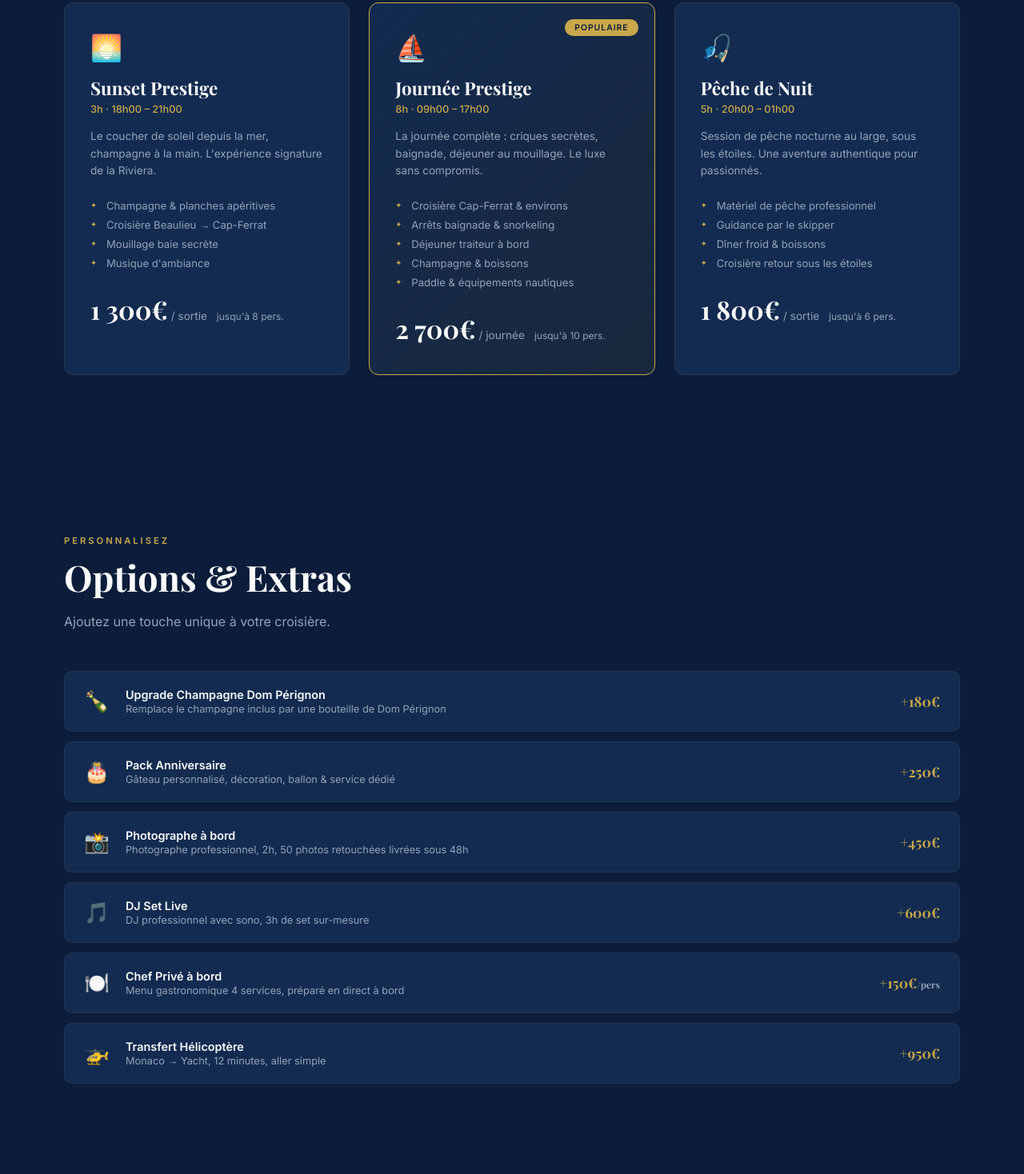
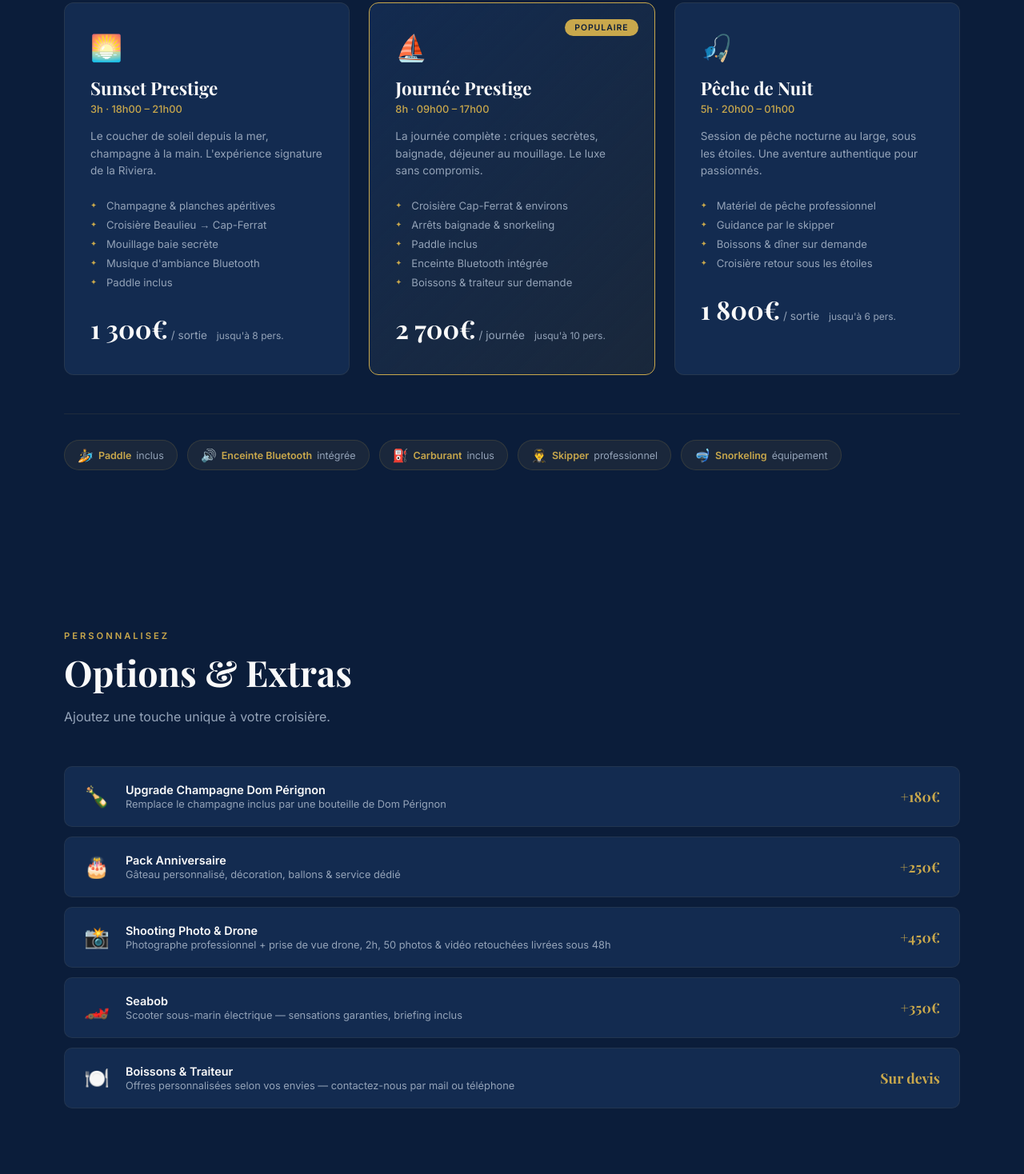
Before and after one commit to maxcla/prestigecharter, a plain HTML site: page index.html in a window 1280 px wide. Shown: the part 1092-2560 px from the top of the page at 80% size. Drawn offline with nearby package versions, Linux system fonts and the light colour scheme.

Commit message:
Update index.html

```diff
--- a/index.html
+++ b/index.html
@@ -28,7 +28,6 @@
       overflow-x: hidden;
     }
 
-    /* ========== NAV ========== */
     nav {
       position: fixed;
       top: 0;
@@ -44,7 +43,6 @@
       transition: all 0.3s ease;
     }
 
-    /* LOGO SVG inline */
     .logo-wrap {
       display: flex;
       align-items: center;
@@ -109,7 +107,6 @@
       transition: all 0.3s;
     }
 
-    /* ========== HERO ========== */
     .hero {
       position: relative;
       height: 100vh;
@@ -210,7 +207,6 @@
       50% { transform: translateY(8px); }
     }
 
-    /* ========== SECTIONS ========== */
     section {
       padding: 100px 40px;
       max-width: 1200px;
@@ -242,7 +238,6 @@
       margin-bottom: 48px;
     }
 
-    /* ========== FORMULES ========== */
     .formules-grid {
       display: grid;
       grid-template-columns: repeat(auto-fit, minmax(300px, 1fr));
@@ -343,7 +338,6 @@
     .formule-prix .unite { color: var(--gray); font-size: 0.85rem; }
     .formule-prix .capacite { color: var(--gray); font-size: 0.75rem; margin-left: 8px; }
 
-    /* ========== OPTIONS ========== */
     .options-grid { display: flex; flex-direction: column; gap: 12px; }
 
     .option-card {
@@ -375,7 +369,6 @@
       white-space: nowrap;
     }
 
-    /* ========== GALERIE ========== */
     .galerie-grid {
       display: grid;
       grid-template-columns: repeat(12, 1fr);
@@ -419,7 +412,6 @@
       text-transform: uppercase;
     }
 
-    /* ========== CTA ========== */
     .cta-section {
       text-align: center;
       padding: 100px 40px;
@@ -435,7 +427,6 @@
       flex-wrap: wrap;
     }
 
-    /* ========== FOOTER ========== */
     footer {
       text-align: center;
       padding: 48px 40px;
@@ -444,7 +435,31 @@
       font-size: 0.8rem;
     }
 
-    /* ========== RESPONSIVE ========== */
+    /* ========== INCLUS BADGES ========== */
+    .inclus-section {
+      display: flex;
+      flex-wrap: wrap;
+      gap: 12px;
+      margin-top: 48px;
+      padding-top: 32px;
+      border-top: 1px solid rgba(201, 168, 76, 0.1);
+    }
+
+    .inclus-badge {
+      display: inline-flex;
+      align-items: center;
+      gap: 6px;
+      background: rgba(201, 168, 76, 0.08);
+      border: 1px solid rgba(201, 168, 76, 0.15);
+      border-radius: 20px;
+      padding: 8px 16px;
+      font-size: 0.78rem;
+      color: var(--gray);
+    }
+
+    .inclus-badge .badge-icon { font-size: 1rem; }
+    .inclus-badge strong { color: var(--gold); font-weight: 600; }
+
     @media (max-width: 768px) {
       nav { padding: 16px 20px; }
 
@@ -490,30 +505,17 @@
   <!-- ========== NAV ========== -->
   <nav>
     <a href="#" class="logo-wrap">
-      <!-- LOGO SVG — Ancre dorée intégrée -->
       <svg viewBox="0 0 60 60" fill="none" xmlns="http://www.w3.org/2000/svg">
-        <!-- Cercle extérieur -->
         <circle cx="30" cy="30" r="28" stroke="#C9A84C" stroke-width="1.5" fill="none"/>
-        <!-- Ancre -->
         <g stroke="#C9A84C" stroke-width="2" stroke-linecap="round" stroke-linejoin="round" fill="none">
-          <!-- Barre verticale -->
           <line x1="30" y1="16" x2="30" y2="44"/>
-          <!-- Barre horizontale -->
           <line x1="22" y1="24" x2="38" y2="24"/>
-          <!-- Anneau en haut -->
           <circle cx="30" cy="14" r="3" stroke-width="1.8"/>
-          <!-- Bras gauche courbe -->
           <path d="M18 42 C18 36, 24 32, 30 32"/>
-          <!-- Bras droit courbe -->
           <path d="M42 42 C42 36, 36 32, 30 32"/>
-          <!-- Pointe bras gauche -->
-          <line x1="16" y1="40" x2="20" y2="44"/>
-          <line x1="16" y1="44" x2="20" y2="44"/>
-          <!-- Pointe bras droit -->
-          <line x1="44" y1="40" x2="40" y2="44"/>
-          <line x1="44" y1="44" x2="40" y2="44"/>
+          <line x1="16" y1="40" x2="20" y2="44"/><line x1="16" y1="44" x2="20" y2="44"/>
+          <line x1="44" y1="40" x2="40" y2="44"/><line x1="44" y1="44" x2="40" y2="44"/>
         </g>
-        <!-- Vague sous l'ancre -->
         <path d="M20 48 Q25 45, 30 48 Q35 51, 40 48" stroke="#C9A84C" stroke-width="1.2" fill="none" stroke-linecap="round"/>
       </svg>
       <div class="logo-text">PRESTIGE <span>CHARTER</span></div>
@@ -563,7 +565,8 @@
           <li>Champagne & planches apéritives</li>
           <li>Croisière Beaulieu → Cap-Ferrat</li>
           <li>Mouillage baie secrète</li>
-          <li>Musique d'ambiance</li>
+          <li>Musique d'ambiance Bluetooth</li>
+          <li>Paddle inclus</li>
         </ul>
         <div class="formule-prix">
           <span class="montant">1 300€</span>
@@ -581,9 +584,9 @@
         <ul class="formule-includes">
           <li>Croisière Cap-Ferrat & environs</li>
           <li>Arrêts baignade & snorkeling</li>
-          <li>Déjeuner traiteur à bord</li>
-          <li>Champagne & boissons</li>
-          <li>Paddle & équipements nautiques</li>
+          <li>Paddle inclus</li>
+          <li>Enceinte Bluetooth intégrée</li>
+          <li>Boissons & traiteur sur demande</li>
         </ul>
         <div class="formule-prix">
           <span class="montant">2 700€</span>
@@ -600,7 +603,7 @@
         <ul class="formule-includes">
           <li>Matériel de pêche professionnel</li>
           <li>Guidance par le skipper</li>
-          <li>Dîner froid & boissons</li>
+          <li>Boissons & dîner sur demande</li>
           <li>Croisière retour sous les étoiles</li>
         </ul>
         <div class="formule-prix">
@@ -611,6 +614,15 @@
       </div>
 
     </div>
+
+    <!-- INCLUS DANS TOUTES LES FORMULES -->
+    <div class="inclus-section">
+      <div class="inclus-badge"><span class="badge-icon">🏄</span> <strong>Paddle</strong> inclus</div>
+      <div class="inclus-badge"><span class="badge-icon">🔊</span> <strong>Enceinte Bluetooth</strong> intégrée</div>
+      <div class="inclus-badge"><span class="badge-icon">⛽</span> <strong>Carburant</strong> inclus</div>
+      <div class="inclus-badge"><span class="badge-icon">👨‍✈️</span> <strong>Skipper</strong> professionnel</div>
+      <div class="inclus-badge"><span class="badge-icon">🤿</span> <strong>Snorkeling</strong> équipement</div>
+    </div>
   </section>
 
   <!-- ========== OPTIONS ========== -->
@@ -620,6 +632,7 @@
     <p class="section-subtitle">Ajoutez une touche unique à votre croisière.</p>
 
     <div class="options-grid">
+
       <div class="option-card">
         <div class="option-icon">🍾</div>
         <div>
@@ -633,7 +646,7 @@
         <div class="option-icon">🎂</div>
         <div>
           <div class="option-name">Pack Anniversaire</div>
-          <div class="option-desc">Gâteau personnalisé, décoration, ballon & service dédié</div>
+          <div class="option-desc">Gâteau personnalisé, décoration, ballons & service dédié</div>
         </div>
         <div class="option-prix">+250€</div>
       </div>
@@ -641,38 +654,30 @@
       <div class="option-card">
         <div class="option-icon">📸</div>
         <div>
-          <div class="option-name">Photographe à bord</div>
-          <div class="option-desc">Photographe professionnel, 2h, 50 photos retouchées livrées sous 48h</div>
+          <div class="option-name">Shooting Photo & Drone</div>
+          <div class="option-desc">Photographe professionnel + prise de vue drone, 2h, 50 photos & vidéo retouchées livrées sous 48h</div>
         </div>
         <div class="option-prix">+450€</div>
       </div>
 
       <div class="option-card">
-        <div class="option-icon">🎵</div>
+        <div class="option-icon">🏎️</div>
         <div>
-          <div class="option-name">DJ Set Live</div>
-          <div class="option-desc">DJ professionnel avec sono, 3h de set sur-mesure</div>
+          <div class="option-name">Seabob</div>
+          <div class="option-desc">Scooter sous-marin électrique — sensations garanties, briefing inclus</div>
         </div>
-        <div class="option-prix">+600€</div>
+        <div class="option-prix">+350€</div>
       </div>
 
       <div class="option-card">
         <div class="option-icon">🍽️</div>
         <div>
-          <div class="option-name">Chef Privé à bord</div>
-          <div class="option-desc">Menu gastronomique 4 services, préparé en direct à bord</div>
+          <div class="option-name">Boissons & Traiteur</div>
+          <div class="option-desc">Offres personnalisées selon vos envies — contactez-nous par mail ou téléphone</div>
         </div>
-        <div class="option-prix">+150€<span style="color:var(--gray);font-size:0.75rem">/pers</span></div>
+        <div class="option-prix"><a href="#contact" style="color:var(--gold);text-decoration:none;">Sur devis</a></div>
       </div>
 
-      <div class="option-card">
-        <div class="option-icon">🚁</div>
-        <div>
-          <div class="option-name">Transfert Hélicoptère</div>
-          <div class="option-desc">Monaco → Yacht, 12 minutes, aller simple</div>
-        </div>
-        <div class="option-prix">+950€</div>
-      </div>
     </div>
   </section>
 
@@ -683,31 +688,26 @@
     <p class="section-subtitle">Découvrez l'univers Prestige Charter.</p>
 
     <div class="galerie-grid">
-      <!-- PHOTO 1 : Grande image gauche -->
       <div class="photo">
         <img src="images/yacht-1.jpg" alt="Prestige 42S — vue latérale" loading="lazy">
         <div class="photo-label">Prestige 42S</div>
       </div>
 
-      <!-- PHOTO 2 : Sunset (était cockpit, INVERSÉ) -->
       <div class="photo">
         <img src="images/yacht-3.webp" alt="Sunset en mer" loading="lazy">
         <div class="photo-label">Sunset</div>
       </div>
 
-      <!-- PHOTO 3 : Cockpit (était sunset, INVERSÉ) -->
       <div class="photo">
         <img src="images/yacht-2.webp" alt="Cockpit intérieur teck" loading="lazy">
         <div class="photo-label">Cockpit</div>
       </div>
 
-      <!-- PHOTO 4 : Plateforme — NOUVEAU FICHIER -->
       <div class="photo">
         <img src="images/Arri%C3%A8re%20V2.jpeg" alt="Vue arrière — plateforme" loading="lazy">
         <div class="photo-label">Plateforme</div>
       </div>
 
-      <!-- PHOTO 5 : Cap-Ferrat -->
       <div class="photo">
         <img src="images/hero.jpg" alt="Croisière Côte d'Azur" loading="lazy">
         <div class="photo-label">Cap-Ferrat</div>
```
